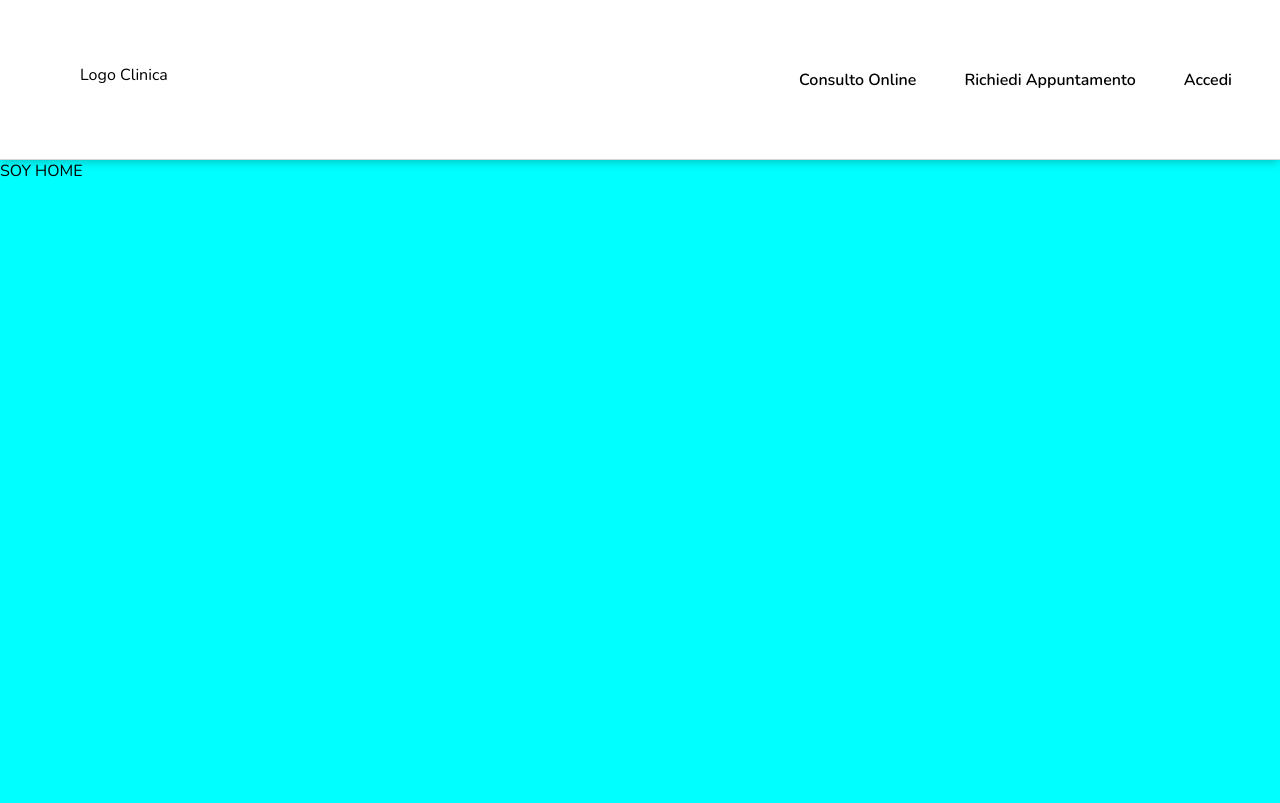
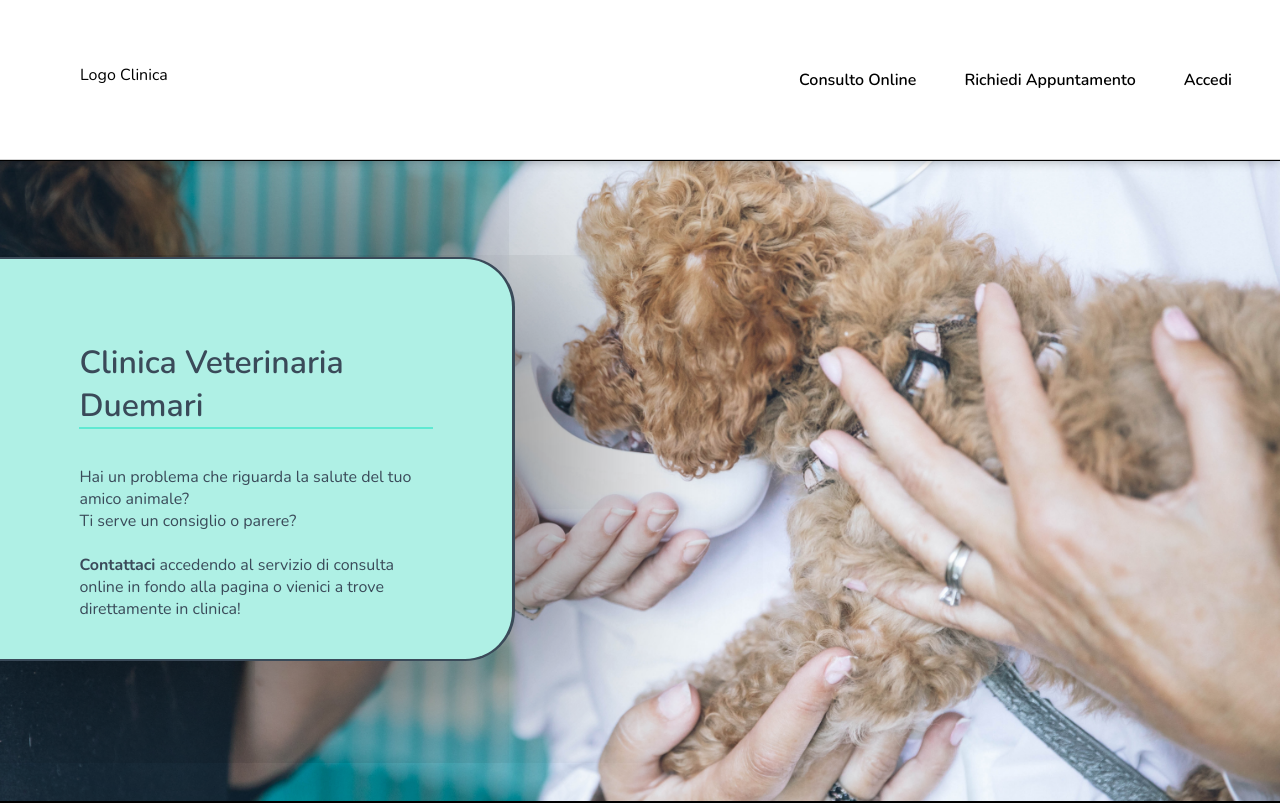
Before and after one commit to Germanilu/ClinicaVeterinariaDueMari, a React (Create React App) app: page / in a window 1280 px wide. Shown: the top 803 px of the page. Built offline with nearby package versions, Linux system fonts and the light colour scheme.

Commit message:
Feat: Create first section Home

```diff
--- a/src/Components/Header/Header.scss
+++ b/src/Components/Header/Header.scss
@@ -8,7 +8,7 @@
     display: flex;
     align-items: center;
     justify-content: right;
-    background-color: rgba(255, 255, 255, 0.808);
+    background-color: rgb(255, 255, 255);
 }
 
 .logo{
--- a/src/Containers/Home/Home.jsx
+++ b/src/Containers/Home/Home.jsx
@@ -1,8 +1,17 @@
 import React from 'react';
 import './Home.scss'
 const Home = () => {
-     return (
-         <div className='homeDesign'>SOY HOME</div>
-     )
+    return (
+        <div className='homeDesign'>
+            <div className="firstSection">
+                <div className="containerInfo">
+                    <div className="containerText">
+                        <h1>Clinica Veterinaria Duemari</h1>
+                        <p>Hai un problema che riguarda la salute del tuo amico animale? <br />  Ti serve un consiglio o parere? <br /><br /> <strong>Contattaci</strong> accedendo al servizio di consulta online in fondo alla pagina o vienici a trove direttamente in clinica! <br /> </p>
+                    </div>
+                </div>
+            </div>
+        </div>
+    )
 }
 export default Home;
--- a/src/Containers/Home/Home.scss
+++ b/src/Containers/Home/Home.scss
@@ -1,4 +1,71 @@
+@import '../../Global.scss';
+
 .homeDesign{
-    height: 1000px;
-    background-color: aqua;
+    height: 1000vh;
+    background-color: rgba(65, 218, 193, 0.137);
+    padding: 0.1px;
 }
+
+.firstSection{
+    height: 80vh;
+    border-bottom: 5px solid black;
+    border-top: 0.1px solid black;
+    background-image: url(../../img/dog.jpg);
+    background-repeat: no-repeat;
+    background-position: center ;
+    background-size: cover;
+}
+
+.containerInfo{
+    width: 40%;
+    height: 25em;
+    border-top: 2px solid #3a4a59;
+    border-right: 3px solid #3A4A59;
+    border-bottom: 2px solid #3A4A59;
+    border-top-right-radius: 50px;
+    border-bottom-right-radius: 50px;
+    box-shadow: 4px 0px 222px 15px rgba(0,0,0,0.75);
+    margin-top: 6em;
+    background-color: rgb(175, 240, 229);
+    animation: move 1.5s;
+    @include flex();
+}
+
+.containerText{
+    width: 69%;
+    height: 70%;
+    display: flex;
+    flex-direction: column;
+    color: #3A4A59;
+}
+
+.containerText>h1{
+    border-bottom: 2px solid rgb(95, 233, 210) ;
+    font-weight: 600;
+}
+
+p{
+    font-weight: 400;
+}
+
+
+
+
+
+
+
+
+
+
+
+
+
+
+@keyframes move {
+    0%{
+        transform: translate(-100%);
+    }
+    100%{
+        transform: translate(0%);
+    }
+}
--- a/src/Containers/User/Login/Login.scss
+++ b/src/Containers/User/Login/Login.scss
@@ -18,12 +18,7 @@
     display: flex;
     align-items: center;
     justify-content: center;
-    //Unable overlap border
-    // overflow: auto;
     box-shadow: 10px 10px 10px 0px rgba(7, 7, 7, 0.452);
-
-
-
     background-color: transparent;
 }
 
```
Also changed, not shown: src/img/dog.jpg (added).
